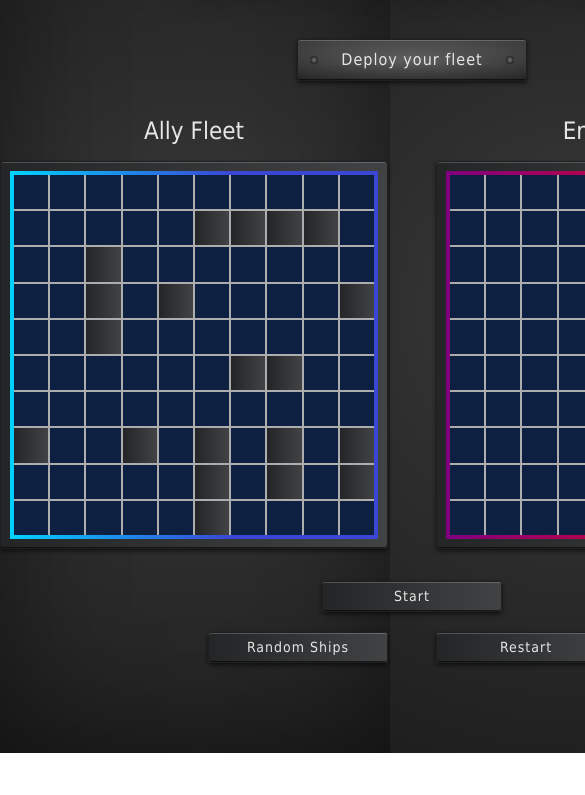
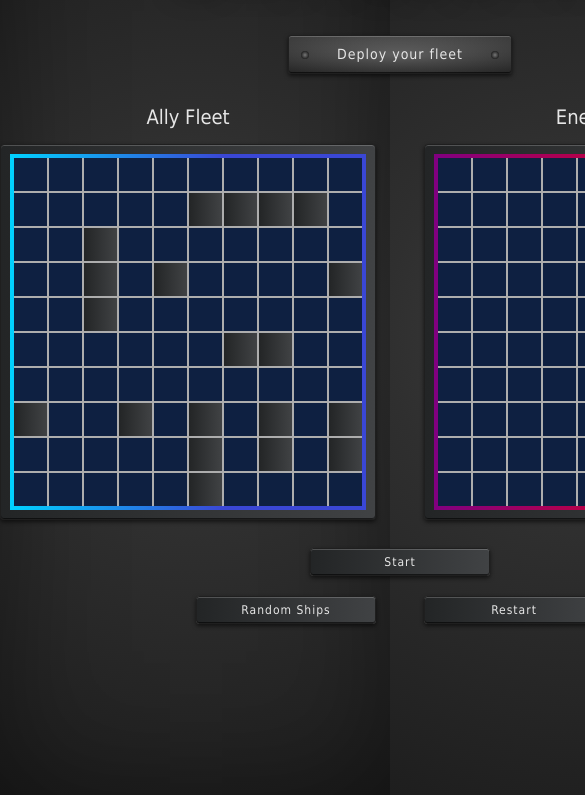
Before and after one commit to MCurb/battleship-TOP-project, a website built with webpack: page src/template.html in a window 390 px wide. Shown: the part 133-928 px from the top of the page, 585 px wide, since content can reach past the window. Before the commit the page ends 886 px from the top, so only its background shows below. Built offline with nearby package versions, Linux system fonts and the light colour scheme; a web font is replaced by a local one.

Commit message:
refactor: convert from px to rem for responsive design

```diff
--- a/src/styles.css
+++ b/src/styles.css
@@ -133,7 +133,7 @@ h6 {
 }
 
 html {
-  height: 105vh;
+  height: 110vh;
 }
 
 body {
@@ -141,7 +141,7 @@ body {
   display: grid;
   place-items: center;
   grid-template-rows: max-content max-content max-content max-content;
-  row-gap: 32px;
+  row-gap: 1.75rem;
 
   /* Box Model */
   height: 100%;
@@ -158,14 +158,14 @@ body {
   -webkit-font-smoothing: antialiased;
 
   /* Miscellaneous / Interactions */
-  box-shadow: inset 0 0 120px rgba(0, 0, 0, 0.4);
+  box-shadow: inset 0 0 7.5rem rgba(0, 0, 0, 0.4);
 }
 
 /* Text / Font */
 
 p {
   color: var(--text-primary);
-  font-size: 24px;
+  font-size: 1.25rem;
 }
 
 @font-face {
@@ -177,12 +177,12 @@ p {
 
 .logo-text {
   /* Box Model */
-  margin: 10px;
+  margin: 0.625rem;
 
   /* Typography / Visuals */
-  font-size: 80px;
+  font-size: 5rem;
   font-weight: 500;
-  letter-spacing: 2px;
+  letter-spacing: 0.125rem;
   color: var(--text-logo);
 
   /* Miscellaneous / Interactions */
@@ -203,22 +203,22 @@ p {
     0 13px 0 var(--shadow-14),
     0 14px 0 var(--shadow-15),
     0 15px 0 var(--shadow-16),
-    0 22px 30px var(--rgba-black-darkest);
+    0 1.375rem 1.875rem var(--rgba-black-darkest);
 }
 
 .info-container {
   /* Box Model */
   position: relative;
   width: 28%;
-  padding: 8px 32px;
-  border-radius: 3px;
+  padding: 0.5rem 2rem;
+  border-radius: 0.1875rem;
   border: 1px solid var(--border-dark);
 
   /* Typography / Visuals */
   text-align: center;
-  font-size: 16px;
+  font-size: 0.875rem;
   color: var(--text-primary);
-  letter-spacing: 1px;
+  letter-spacing: 0.0625rem;
   background:
     radial-gradient(
       ellipse at center,
@@ -245,8 +245,8 @@ p {
   /* Box Model */
   content: '';
   position: absolute;
-  width: 8px;
-  height: 8px;
+  width: 0.5rem;
+  height: 0.5rem;
   border-radius: 50%;
   top: 50%;
   transform: translateY(-50%);
@@ -260,25 +260,25 @@ p {
 }
 
 .info-container::before {
-  left: 12px;
+  left: 0.75rem;
 }
 
 .info-container::after {
-  right: 12px;
+  right: 0.75rem;
 }
 
 /* Game Boards */
 
 .boards-container {
   display: flex;
-  column-gap: 48px;
+  column-gap: 3rem;
 }
 
 .outter-board-wrap {
   /* Box Model */
   position: relative;
-  padding: 9px;
-  border-radius: 4px;
+  padding: 0.5625rem;
+  border-radius: 0.25rem;
 
   /* Miscellaneous / Interactions */
   transition: background-position 0.3s ease;
@@ -291,7 +291,7 @@ p {
 .inner-board-wrap {
   /* Box Model */
   position: relative;
-  padding: 4px;
+  padding: 0.25rem;
 
   /* Typography / Visuals */
   background: linear-gradient(
@@ -314,7 +314,7 @@ p {
 .cpu-section {
   display: grid;
   place-items: center;
-  row-gap: 12px;
+  row-gap: 0.75rem;
 }
 
 .human-board,
@@ -322,8 +322,8 @@ p {
   display: grid;
 
   /* Box Model */
-  width: 360px;
-  height: 360px;
+  width: 348px;
+  height: 348px;
 }
 
 .row {
@@ -398,27 +398,28 @@ p {
   display: grid;
   place-items: center;
   grid-template-rows: max-content max-content;
-  row-gap: 20px;
+  row-gap: 1.25rem;
 
   /* Typography / Visuals */
-  font-size: 14px;
+  font-size: 12px;
 }
 
 .down-buttons {
   display: grid;
   grid-template-columns: max-content max-content;
-  column-gap: 48px;
+  column-gap: 3rem;
 }
 
 .buttons button {
   /* Box Model */
-  padding: 4px 16px;
-  width: 180px;
-  border-radius: 3px;
+  padding: 0.25rem 1rem;
+  width: 11.25rem;
+  min-width: max-content;
+  border-radius: 0.1875rem;
 
   /* Typography / Visuals */
   color: var(--text-primary);
-  letter-spacing: 1px;
+  letter-spacing: 0.0625rem;
   text-align: center;
 }
 
```
